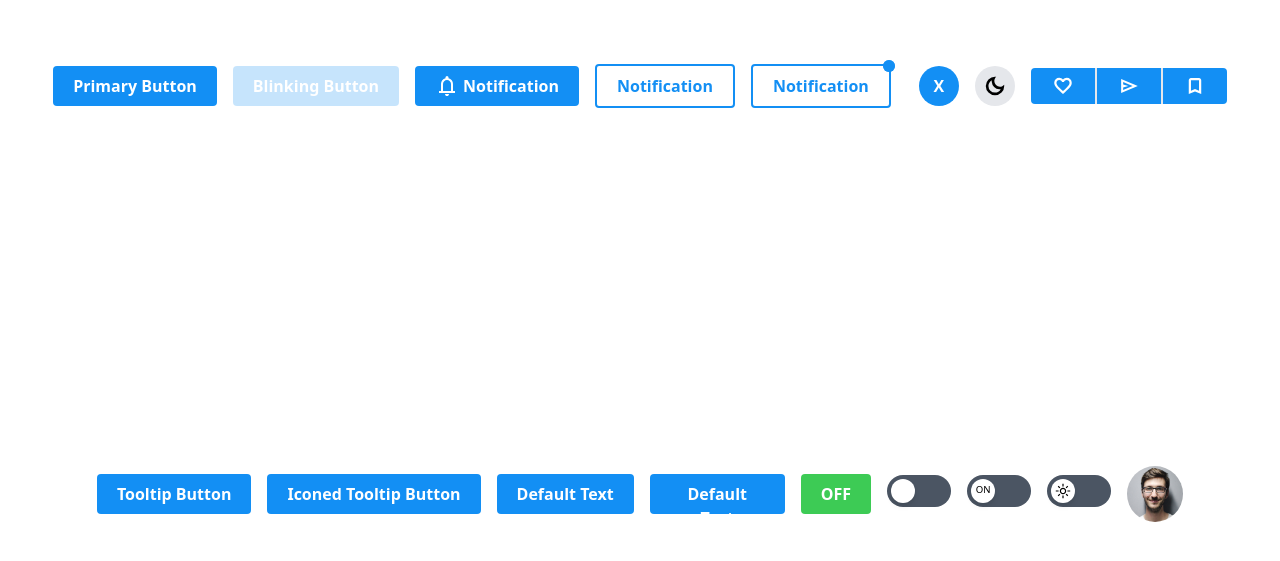
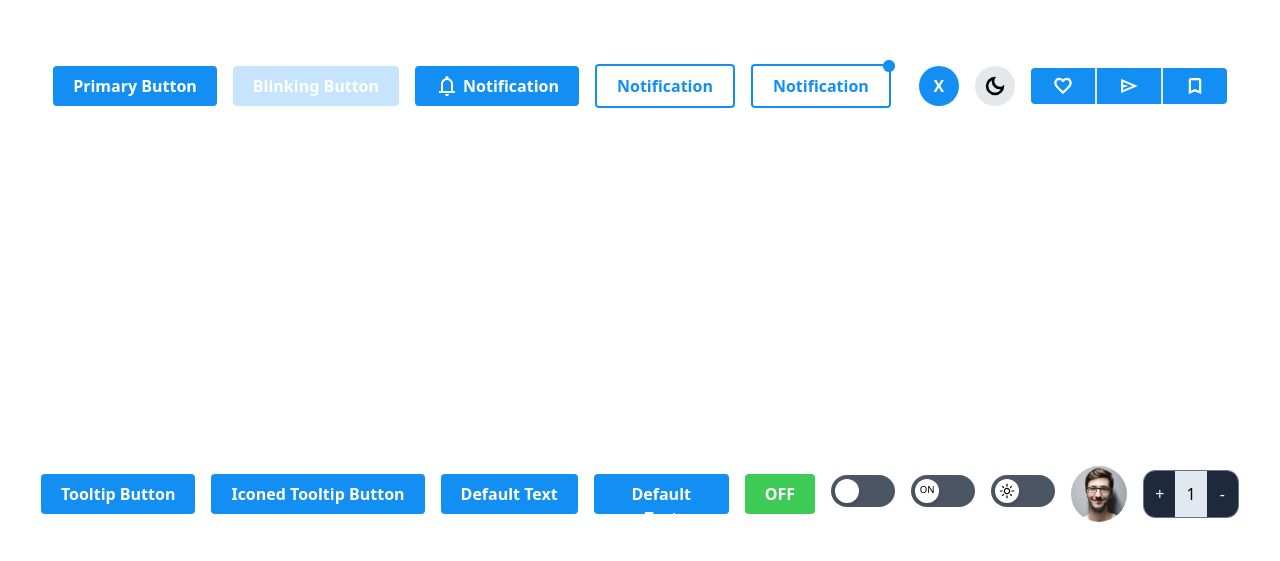
Before and after one commit to tusharneje-07/tailwind-based-elements, a website: page src/buttons.html in a window 1280 px wide. Shown: the part 107-668 px from the top of the page. Drawn offline with Linux system fonts and the light colour scheme.

Commit message:
Added New Button

```diff
--- a/src/buttons.html
+++ b/src/buttons.html
@@ -224,6 +224,27 @@
          <button class="primary image-btn primary-bg w-14 h-14 font-bold rounded-full">
         </button>
 
+
+
+        <!-- Plus Minus Button Toggle -->
+         <div class="bg-slate-200 border border-slate-500 w-24 h-12 flex rounded-xl overflow-hidden cursor-pointer">
+
+            <div class="text-white flex justify-center items-center w-8 bg-slate-800">
+                +
+            </div>
+
+            <div class="text-black flex justify-center items-center w-8">
+                <span>
+                    1
+                </span>
+            </div>
+
+            <div class="text-white flex justify-center items-center w-8 bg-slate-800">
+                -
+            </div>
+
+         </div>
+
     </div>
 </body>
 
```
Also changed, not shown: src/output.css.
